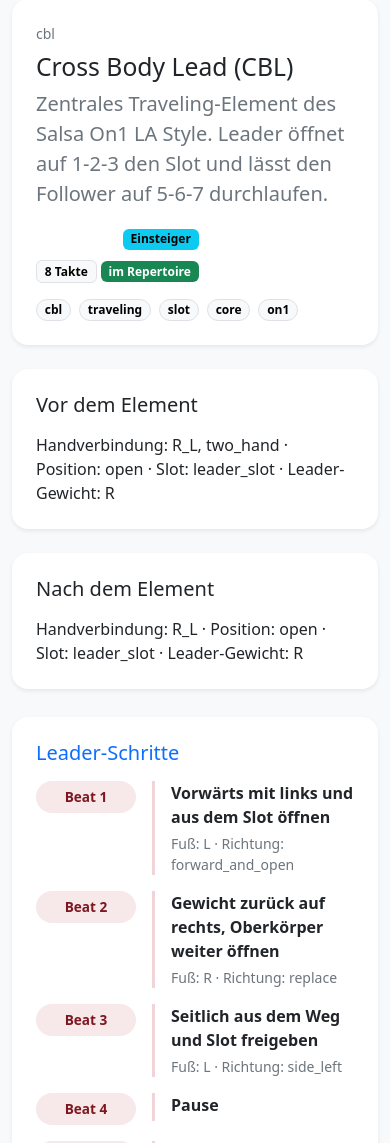
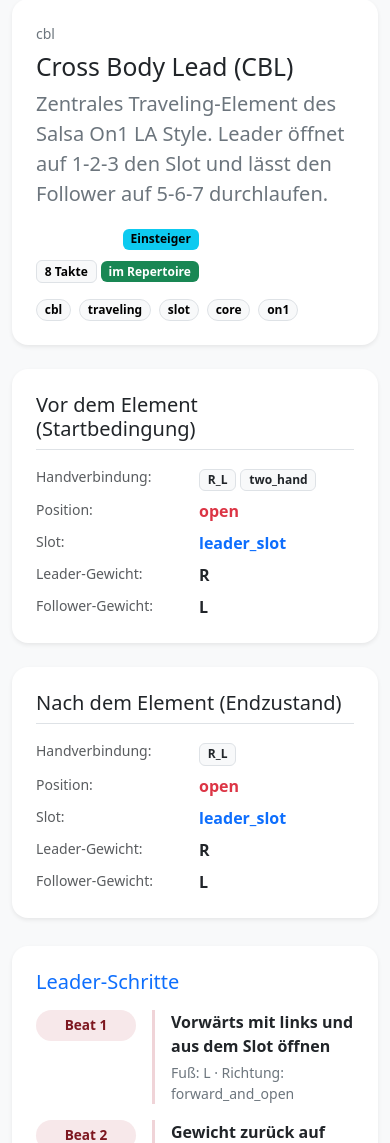
Before and after one commit to Wuuzzaa/salsageek, a Flask app: page /element/cbl in a window 390 px wide. Shown: the part 427-1570 px from the top of the page. Run offline with Flask 3, Linux system fonts and the light colour scheme.

Commit message:
Add filtering functionality and UI enhancements for "Figuren" and "Elemente" pages
- Implemented live search filtering for "Figuren" and "Elemente" using JavaScript.
- Enhanced template layouts with better structure, responsiveness, and search input fields.
- Improved state rendering for "Elemente" detail view with a macro for cleaner and reusable structure.
- Updated backend to handle additional "Follower-Gewicht" data in state representation.

```diff
--- a/app.py
+++ b/app.py
@@ -79,6 +79,8 @@ def state_str(state) -> str:
         parts.append(f"Slot: {', '.join(sorted(state.slot))}")
     if state.leader_weight:
         parts.append(f"Leader-Gewicht: {', '.join(sorted(state.leader_weight))}")
+    if state.follower_weight:
+        parts.append(f"Follower-Gewicht: {', '.join(sorted(state.follower_weight))}")
 
     return " · ".join(parts)
 
@@ -194,8 +196,8 @@ def element_detail(element_id: str):
         element=element,
         is_known=element_id in known_ids,
         used_in_figures=used_in_figures,
-        pre_state=state_str(element.pre),
-        post_state=state_str(element.post),
+        pre_state=element.pre,
+        post_state=element.post,
     )
 
 
--- a/templates/element_detail.html
+++ b/templates/element_detail.html
@@ -45,23 +45,49 @@
     </div>
 </div>
 
-<div class="row g-4">
-    <div class="col-lg-6">
-        <div class="card shadow-sm border-0 h-100">
-            <div class="card-body p-4">
-                <h3 class="h5 mb-3">Vor dem Element</h3>
-                <p class="mb-0">{{ pre_state }}</p>
+{% macro state_display(state, title) %}
+<div class="card shadow-sm border-0 h-100">
+    <div class="card-body p-4">
+        <h3 class="h5 mb-3 border-bottom pb-2">{{ title }}</h3>
+        <div class="row g-2">
+            <div class="col-6 text-muted small">Handverbindung:</div>
+            <div class="col-6 fw-semibold">
+                {% for h in state.hand_hold|sort %}
+                    <span class="badge bg-light text-dark border">{{ h }}</span>
+                {% endfor %}
+            </div>
+
+            <div class="col-6 text-muted small">Position:</div>
+            <div class="col-6 fw-semibold text-danger">
+                {{ state.position|sort|join(", ") }}
+            </div>
+
+            <div class="col-6 text-muted small">Slot:</div>
+            <div class="col-6 fw-semibold text-primary">
+                {{ state.slot|sort|join(", ") }}
+            </div>
+
+            <div class="col-6 text-muted small">Leader-Gewicht:</div>
+            <div class="col-6 fw-semibold">
+                {{ state.leader_weight|sort|join(", ") }}
+            </div>
+
+            <div class="col-6 text-muted small">Follower-Gewicht:</div>
+            <div class="col-6 fw-semibold">
+                {{ state.follower_weight|sort|join(", ") }}
             </div>
         </div>
     </div>
+</div>
+{% endmacro %}
+
+<div class="row g-4">
+    <div class="col-lg-6">
+        {{ state_display(pre_state, "Vor dem Element (Startbedingung)") }}
+    </div>
 
     <div class="col-lg-6">
-        <div class="card shadow-sm border-0 h-100">
-            <div class="card-body p-4">
-                <h3 class="h5 mb-3">Nach dem Element</h3>
-                <p class="mb-0">{{ post_state }}</p>
-            </div>
-        </div>
+        {{ state_display(post_state, "Nach dem Element (Endzustand)") }}
     </div>
 </div>
 
```
Also changed, not shown: templates/elemente.html (+34 -7 lines), templates/figuren.html (+40 -9 lines).
